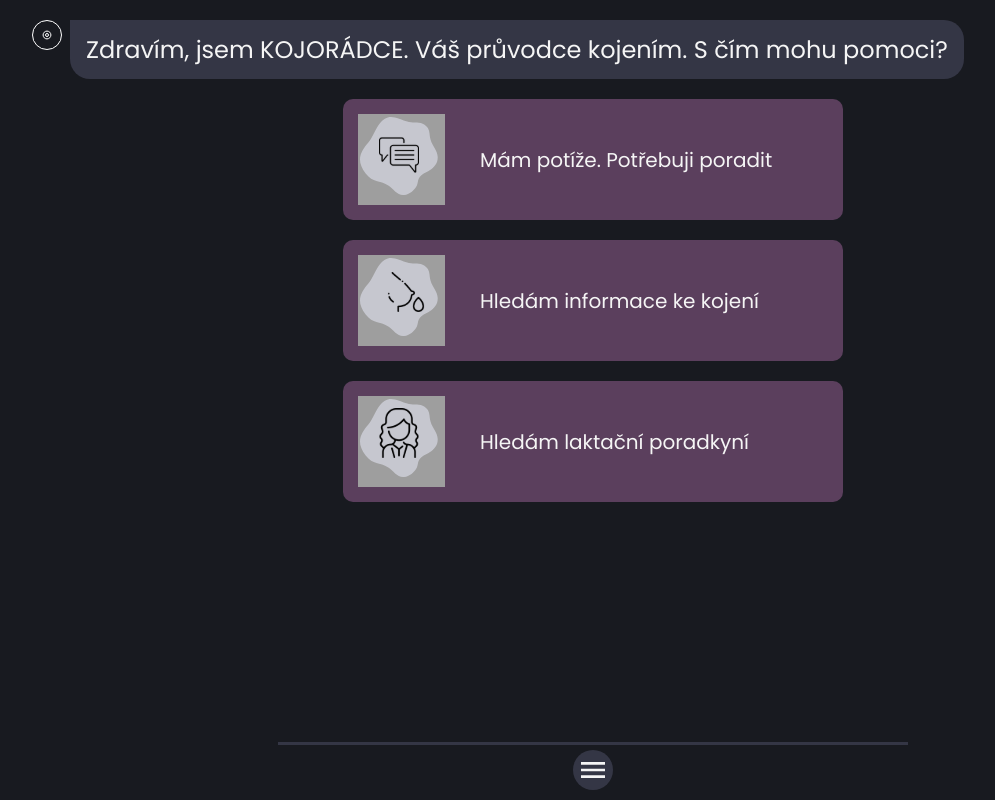
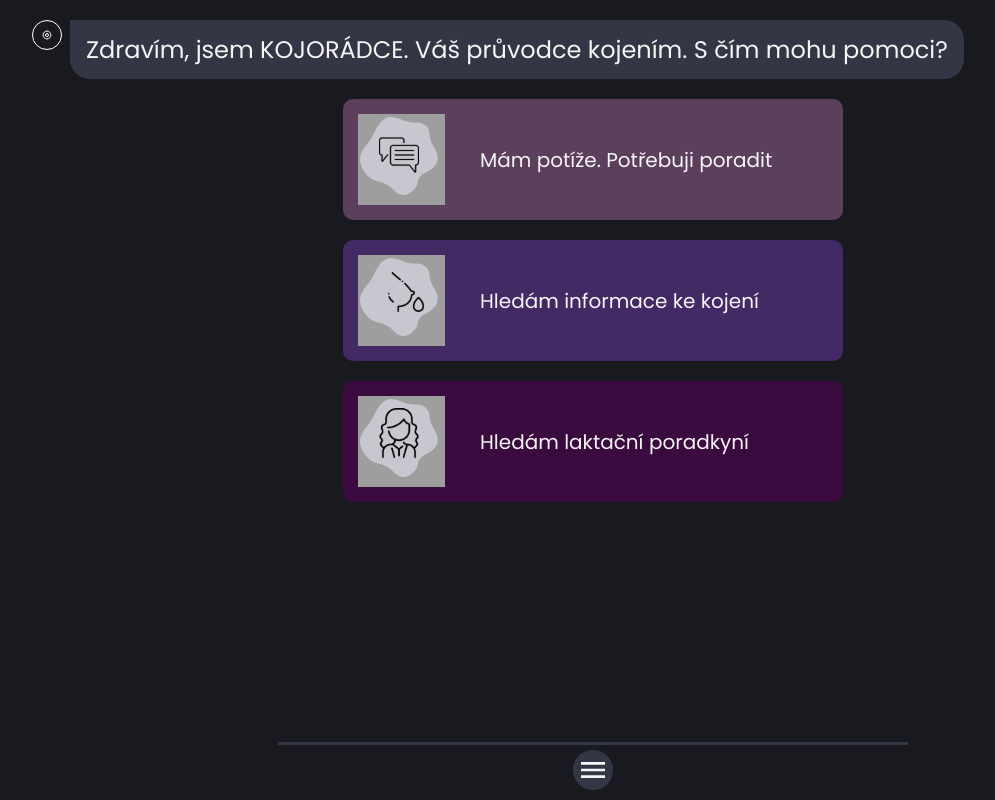
Before and after one commit to badela007/Kojoradce_projekt, a React (Vite) app: page / in a window 1280 px wide. Shown: the whole page, without its empty margins (47-1042 px from the left). Built offline with nearby package versions, Linux system fonts and the light colour scheme; grey boxes are pictures that could not be loaded.

Commit message:
component Answer background-color as prop added

```diff
--- a/src/components/Answer/index.jsx
+++ b/src/components/Answer/index.jsx
@@ -4,7 +4,7 @@ import { Link } from "react-router-dom";
 export const Answer = ({ link, text, backgroundColor, imgSrc }) => {
   return (
     <Link to={link}>
-      <button className="answer">
+      <button style={{ backgroundColor }} className="answer">
         <div className="answer__content">
           <div className="answer__content-icon">
             <img className="icon" src={imgSrc} />
--- a/src/components/Answer/style.css
+++ b/src/components/Answer/style.css
@@ -3,7 +3,7 @@
   margin: auto;
   margin-top: 20px;
   border-radius: 10px;
-  background: #5b3f5d;
+  /* background: #5b3f5d; */
   border: none;
   width: 90vw;
   color: var(--text-color);
--- a/src/pages/HomePage/index.jsx
+++ b/src/pages/HomePage/index.jsx
@@ -14,16 +14,19 @@ export const HomePage = () => {
           link="/kojoradce/2"
           text="Mám potíže. Potřebuji poradit"
           imgSrc="img/chat-kojoradce.svg"
+          backgroundColor="#5B3F5D"
         />
         <Answer
           link="/info-o-kojeni"
           text="Hledám informace ke kojení"
           imgSrc="img/info-kojeni.svg"
+          backgroundColor="#442A65"
         />
         <Answer
           link="/laktacni-poradkyne"
           text="Hledám laktační poradkyní"
           imgSrc="img/laktacni-poradkyne.svg"
+          backgroundColor="#3B0A3F"
         />
       </main>
     </div>
--- a/src/pages/InfoPage/index.jsx
+++ b/src/pages/InfoPage/index.jsx
@@ -13,11 +13,13 @@ export const InfoPage = () => {
         link="/info-o-kojeni/technika"
         text="Správná technika kojení"
         imgSrc="img/technika.svg"
+        backgroundColor="#5B3F5D"
       />
       <Answer
         link="/info-o-kojeni/polohy"
         text="Kojící polohy"
         imgSrc="img/polohy.svg"
+        backgroundColor="#442A65"
       />
     </div>
   );
```
